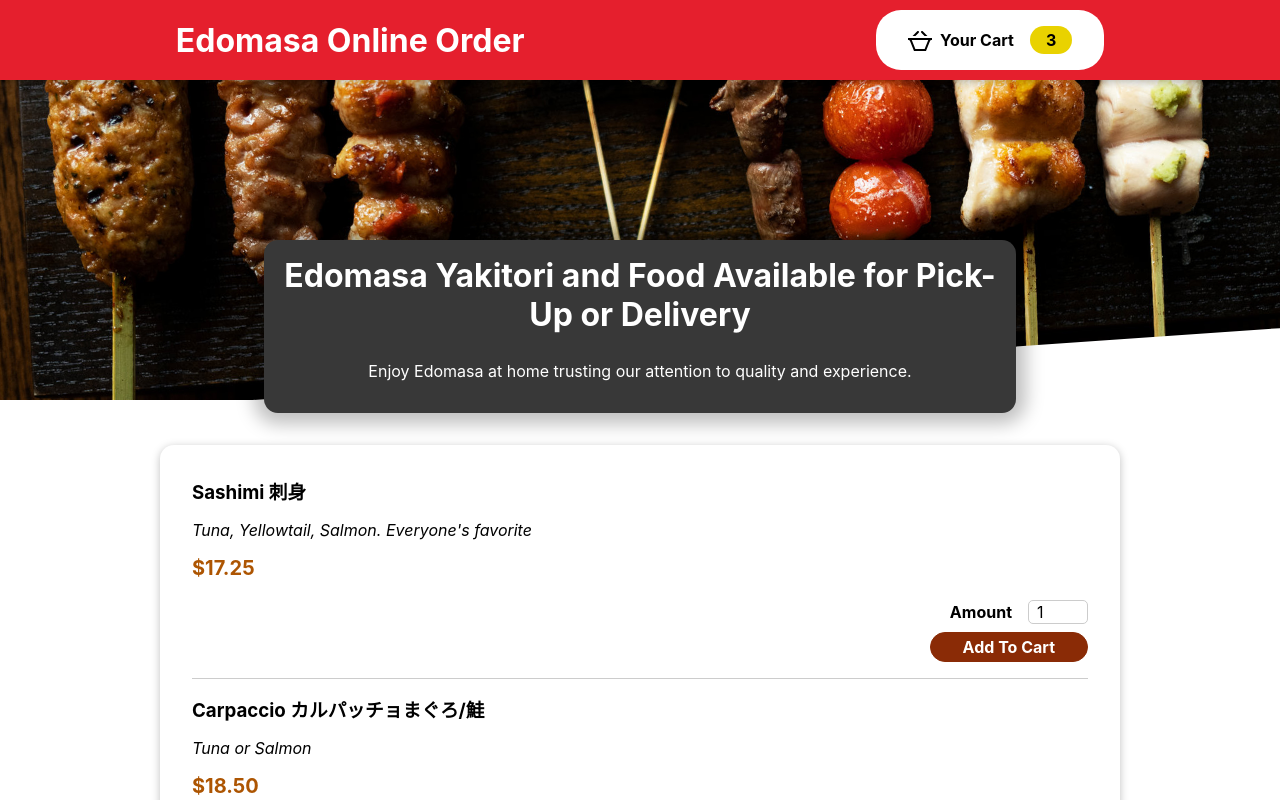
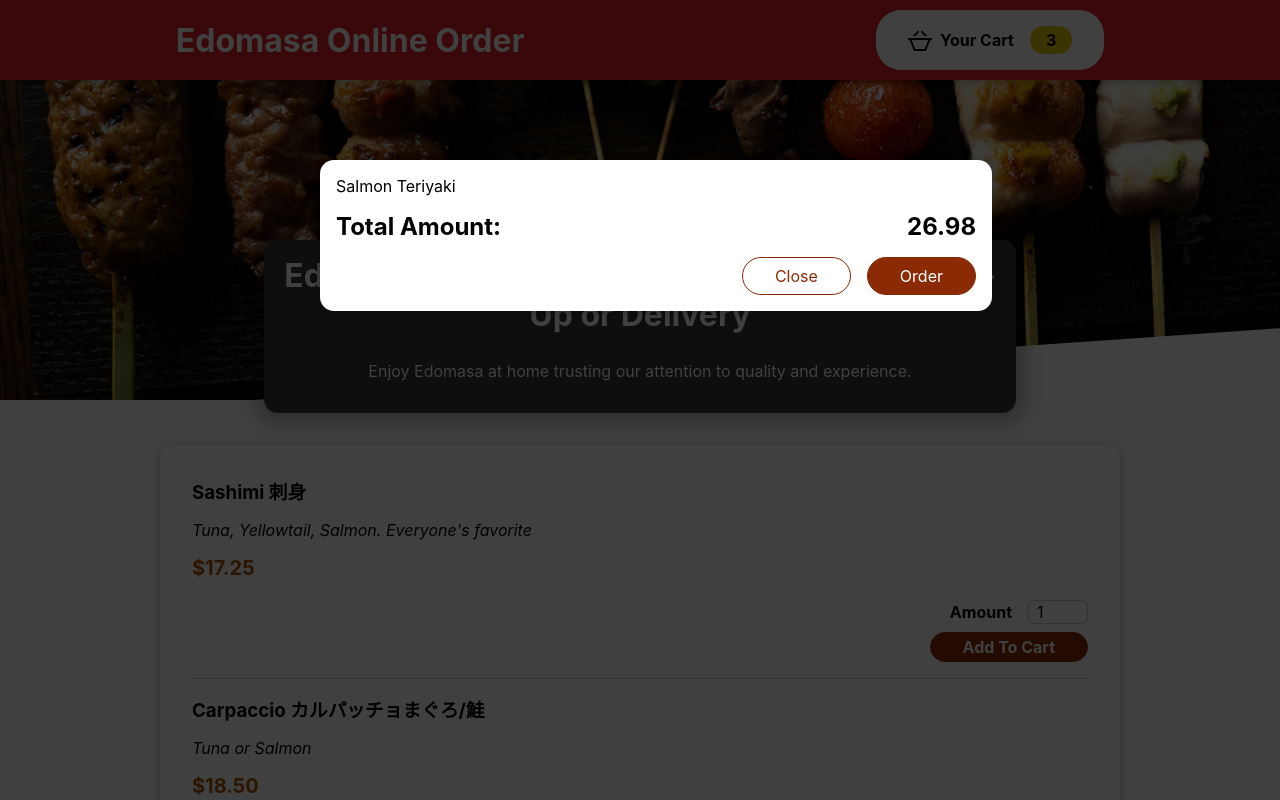
Before and after one commit to chotimmysf/edomasaonlineordering, a React (Create React App) app: page / in a window 1280 px wide. Shown: the top 800 px of the page. Built offline with nearby package versions, Linux system fonts and the light colour scheme.

Commit message:
add modal and update cart ui

```diff
--- a/public/index.html
+++ b/public/index.html
@@ -28,6 +28,7 @@
   </head>
   <body>
     <noscript>You need to enable JavaScript to run this app.</noscript>
+    <div id="overlays"></div>
     <div id="root"></div>
     <!--
       This HTML file is a template.
--- a/src/App.js
+++ b/src/App.js
@@ -2,14 +2,16 @@
 import './App.css';
 import Header from './components/Layout/header';
 import Menu from './components/Menu/menu';
+import Cart from './components/Cart/cart';
 
 function App() {
   return (
     <Fragment>
-     <Header />
-     <main>
-      <Menu />
-     </main>
+      <Cart />
+      <Header />
+      <main>
+        <Menu />
+      </main>
     </Fragment>
   );
 }
--- /dev/null
+++ b/src/components/Cart/cart.js
@@ -0,0 +1,26 @@
+import Modal from '../UI/modal';
+import classes from './cart.module.css';
+
+const Cart = (props) => {
+    const cartItems = (
+        <ul className={classes['cart-items']}>{
+            [{id: 'm21', name: 'Salmon Teriyaki', price: 13.49}].map((cartItem) => (<li>{cartItem.name}</li>))
+        }</ul>
+    );
+
+    return (
+    <Modal>
+        {cartItems}
+        <div className={classes.total}>
+            <span>Total Amount:</span>
+            <span>26.98</span>
+        </div>
+        <div className={classes.actions}>
+            <button className={classes['button--alt']}>Close</button>
+            <button className={classes.button}>Order</button>
+        </div>
+    </Modal>
+    );
+};
+
+export default Cart;
--- /dev/null
+++ b/src/components/Cart/cart.module.css
@@ -0,0 +1,46 @@
+.cart-items {
+    list-style: none;
+    margin: 0;
+    padding: 0;
+    max-height: 20rem;
+    overflow: auto;
+  }
+
+  .total {
+    display: flex;
+    justify-content: space-between;
+    align-items: center;
+    font-weight: bold;
+    font-size: 1.5rem;
+    margin: 1rem 0;
+  }
+
+  .actions {
+    text-align: right;
+  }
+
+  .actions button {
+    font: inherit;
+    cursor: pointer;
+    background-color: transparent;
+    border: 1px solid #8a2b06;
+    padding: 0.5rem 2rem;
+    border-radius: 25px;
+    margin-left: 1rem;
+  }
+
+  .actions button:hover,
+  .actions button:active {
+    background-color: #5a1a01;
+    border-color: #5a1a01;
+    color: #ffffff;
+  }
+
+  .actions .button--alt {
+    color: #8a2b06;
+  }
+
+  .actions .button {
+    background-color: #8a2b06;
+    color: #ffffff;
+  }
--- a/src/components/Menu/MenuItem/availableMenuItems.js
+++ b/src/components/Menu/MenuItem/availableMenuItems.js
@@ -6,6 +6,7 @@
 const AvailableMenuItems = () => {
     const listOfMenuItems = MENU_ITEMS.map((item) =>
     <IndividualMenuItem
+        id={item.id}
         key={item.id}
         name={item.name}
         description={item.description}
--- a/src/components/Menu/MenuItem/menuItemForm.js
+++ b/src/components/Menu/MenuItem/menuItemForm.js
@@ -4,7 +4,7 @@
 const MenuItemForm = (props) => {
     return <form className={classes.form}>
         <Input label="Amount" input={{
-            id: "amount",
+            id: "amount_" + props.id,
             type: "number",
             min: '1',
             max: '100',
--- /dev/null
+++ b/src/components/UI/modal.js
@@ -0,0 +1,26 @@
+import { Fragment } from 'react';
+import ReactDOM from 'react-dom';
+import classes from './modal.module.css';
+
+const Backdrop = props => {
+    return <div className={classes.backdrop}/>
+};
+
+const ModalOverlay = props => {
+    return (<div className={classes.modal}>
+        <div className={classes.content}>{props.children}</div>
+    </div>
+    );
+};
+
+const portalElement = document.getElementById('overlays');
+
+const Modal = (props) => {
+    return (<Fragment>
+        {ReactDOM.createPortal(<Backdrop />, portalElement)}
+        {ReactDOM.createPortal(<ModalOverlay>{props.children}</ModalOverlay>, portalElement)}
+    </Fragment>
+    );
+};
+
+export default Modal;
--- /dev/null
+++ b/src/components/UI/modal.module.css
@@ -0,0 +1,40 @@
+.backdrop {
+  position: fixed;
+  top: 0;
+  left: 0;
+  width: 100%;
+  height: 100vh;
+  z-index: 20;
+  background-color: rgba(0, 0, 0, 0.75);
+}
+
+.modal {
+  position: fixed;
+  top: 20vh;
+  left: 5%;
+  width: 90%;
+  background-color: white;
+  padding: 1rem;
+  border-radius: 14px;
+  box-shadow: 0 2px 8px rgba(0, 0, 0, 0.25);
+  z-index: 30;
+  animation: slide-down 300ms ease-out forwards;
+}
+
+@media (min-width: 768px) {
+  .modal {
+    width: 40rem;
+    left: calc(50% - 20rem);
+  }
+}
+
+@keyframes slide-down {
+  from {
+    opacity: 0;
+    transform: translateY(-3rem);
+  }
+  to {
+    opacity: 1;
+    transform: translateY(0);
+  }
+}
```
